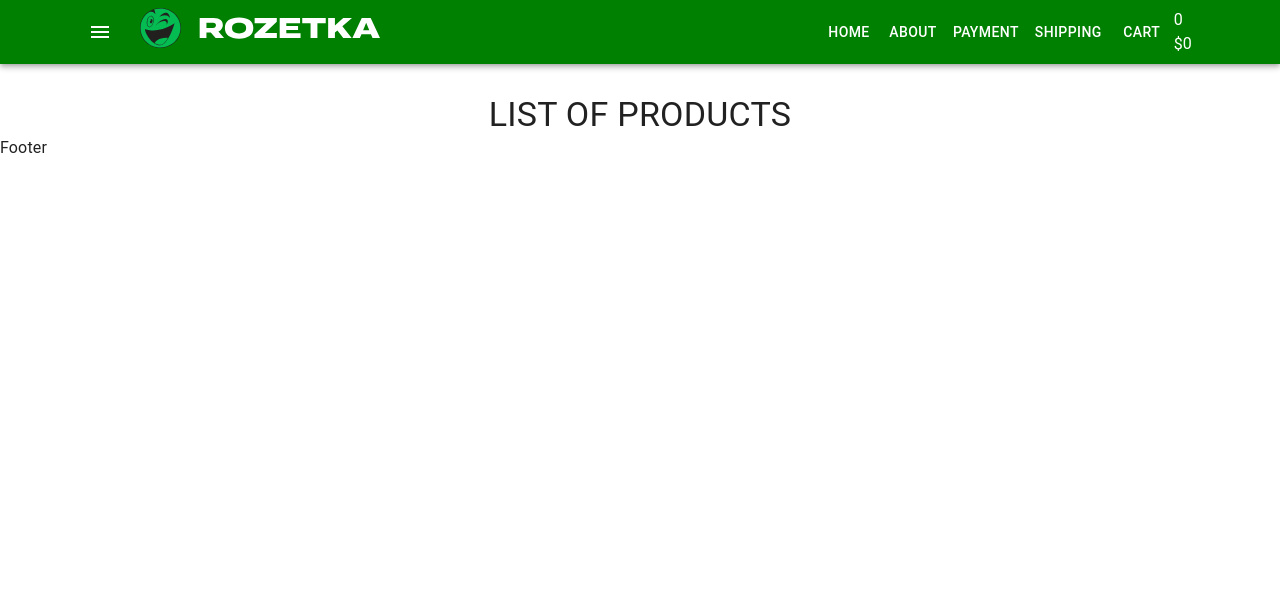
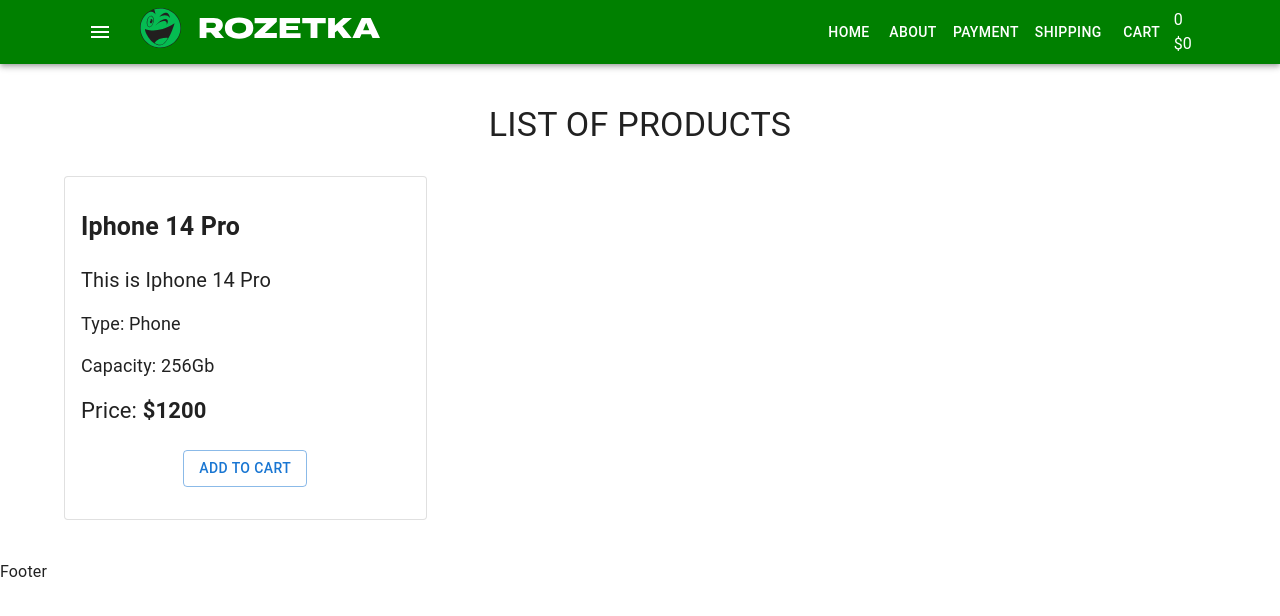
Before and after one commit to Vitalik-13/react-progect, a React (Create React App) app: page / in a window 1280 px wide. Shown: the top 616 px of the page. Built offline with nearby package versions, Linux system fonts and the light colour scheme.

Commit message:
add ProductList

```diff
--- /dev/null
+++ b/src/components/Products/ProductListItem.scss
@@ -0,0 +1,20 @@
+.product-title {
+    font-size: 25px;
+    margin: 15px 0;
+}
+.product-description {
+    font-size: 20px;
+    margin-bottom: 15px;
+}
+.product-featuers {
+    font-size: 18px;
+    margin-bottom: 15px;
+}
+.product-price {
+    font-size: 22px;
+    margin-bottom: 15px;
+}
+.buttons-wrapper {
+    display: flex;
+    justify-content: center;
+}
--- /dev/null
+++ b/src/components/Products/ProductListItem.tsx
@@ -0,0 +1,22 @@
+import { Button, Card, CardActions, CardContent } from '@mui/material'
+import './ProductListItem.scss'
+type Props = {}
+const ProductListItem = (props: Props) => {
+    return (
+        <Card variant="outlined" className="product">
+            <CardContent>
+                <h4 className="product-title">Iphone 14 Pro</h4>
+                <p className="product-description">This is Iphone 14 Pro</p>
+                <div className="product-featuers">Type: Phone</div>
+                <div className="product-featuers">Capacity: 256Gb</div>
+                <div className="product-price">
+                    Price: <strong>$1200</strong>
+                </div>
+                <CardActions className="buttons-wrapper">
+                    <Button variant="outlined">Add to cart</Button>
+                </CardActions>
+            </CardContent>
+        </Card>
+    )
+}
+export default ProductListItem
--- a/src/components/Products/ProductsList.tsx
+++ b/src/components/Products/ProductsList.tsx
@@ -1,5 +1,5 @@
-import { Typography } from '@mui/material'
-
+import { Grid, Typography } from '@mui/material'
+import ProductListItem from './ProductListItem'
 type Props = {}
 const ProductsList = (props: Props) => {
     return (
@@ -8,13 +8,18 @@
                 variant="h4"
                 component="h1"
                 sx={{
-                    marginTop: '30px',
+                    marginBottom: '30px',
                     textTransform: 'uppercase',
                     textAlign: 'center',
                 }}
             >
-                List of products
+                List of Products
             </Typography>
+            <Grid container spacing={4}>
+                <Grid item xs={12} sm={4}>
+                    <ProductListItem />
+                </Grid>
+            </Grid>
         </>
     )
 }
--- a/src/container/Main/Main.tsx
+++ b/src/container/Main/Main.tsx
@@ -4,7 +4,7 @@
 type Props = {}
 const Main = (props: Props) => {
     return (
-        <Container sx={{ padding: '0 40px' }}>
+        <Container sx={{ padding: '40px 0 ' }}>
             <Home />
         </Container>
     )
```
